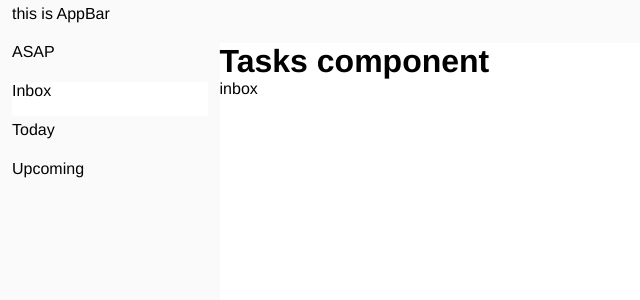
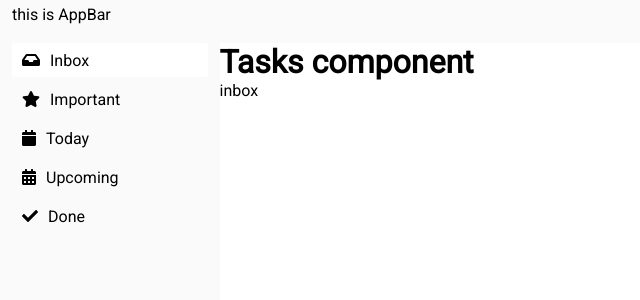
Before and after one commit to rafalrybicki/task_manager, a Vue app: page /inbox in a window 1280 px wide. Shown: the top 300 px of the page, without its empty margins (0-640 px from the left). Built offline with nearby package versions, Linux system fonts and the light colour scheme.

Commit message:
Change MenuItem component

```diff
--- a/public/index.html
+++ b/public/index.html
@@ -5,6 +5,7 @@
     <meta http-equiv="X-UA-Compatible" content="IE=edge">
     <meta name="viewport" content="width=device-width,initial-scale=1.0">
     <link rel="icon" href="<%= BASE_URL %>favicon.ico">
+    <link href="https://fonts.googleapis.com/css2?family=Roboto:ital,wght@0,400;1,500&display=swap" rel="stylesheet">
     <link rel="stylesheet" href="style.css">
     <title><%= htmlWebpackPlugin.options.title %></title>
   </head>
--- a/public/style.css
+++ b/public/style.css
@@ -2,7 +2,7 @@
    padding: 0;
    margin: 0;
    box-sizing: border-box;
-   font-family: Helvetica,Arial,sans-serif;
+   font-family: 'Roboto', sans-serif;
 }
 
 body {
--- a/src/components/Menu.vue
+++ b/src/components/Menu.vue
@@ -16,10 +16,11 @@ export default {
    data() {
       return {
          items: [
-            {to: '/asap', title: 'ASAP', icon: '?'},
-            {to: '/inbox', title: 'Inbox', icon: '?'},
-            {to: '/today', title: 'Today', icon: '?'},
-            {to: '/upcoming', title: 'Upcoming', icon: '?'},
+            {to: '/inbox', title: 'Inbox', icon: 'inbox'},
+            {to: '/important', title: 'Important', icon: 'star'},
+            {to: '/today', title: 'Today', icon: 'calendar'},
+            {to: '/upcoming', title: 'Upcoming', icon: 'calendar-alt'},
+            {to: '/done', title: 'Done', icon: 'check'},
          ]
       }
    }
--- a/src/components/MenuItem.vue
+++ b/src/components/MenuItem.vue
@@ -3,7 +3,10 @@
       <router-link
          :to="itemData.to"
          class="flex radius"
-      >{{itemData.title}}</router-link>
+      >
+         <font-awesome-icon :icon="itemData.icon"></font-awesome-icon>
+         {{itemData.title}}
+      </router-link>
    </li>
 </template>
 
@@ -23,9 +26,15 @@ export default {
       height: 34px;
       transition: all 0.1s;
       margin-bottom: 5px;
+      padding-top: 8px;
    }
 
     a:hover, .router-link-exact-active {
       background-color: white;
    }
+
+   svg {
+      margin: 0 10px;
+      margin-top: 1px;
+   }
 </style>
--- a/src/main.js
+++ b/src/main.js
@@ -2,11 +2,11 @@ import Vue from 'vue'
 import App from './App.vue'
 import router from './router'
 import { library } from '@fortawesome/fontawesome-svg-core'
-import { faInbox, faCalendarAlt } from '@fortawesome/free-solid-svg-icons'
-import { faCalendar } from '@fortawesome/free-regular-svg-icons'
+import { faInbox, faCalendar, faCalendarAlt, faStar, faCheck } from '@fortawesome/free-solid-svg-icons'
+// import { faCalendar } from '@fortawesome/free-regular-svg-icons'
 import { FontAwesomeIcon } from '@fortawesome/vue-fontawesome'
 
-library.add(faInbox, faCalendar, faCalendarAlt)
+library.add(faInbox, faCalendar, faCalendarAlt, faStar, faCheck)
 Vue.component('font-awesome-icon', FontAwesomeIcon)
 
 Vue.config.productionTip = false
--- a/src/router.js
+++ b/src/router.js
@@ -5,11 +5,12 @@ Vue.use(VueRouter)
 const Tasks = () => import(/* webpackChunkName: "Tasks" */ './pages/Tasks.vue')
 
 const routes = [
-   { path: '/', redirect: '/inbox', component: Tasks, name: 'home'},
-   { path: '/asap/:id?', component: Tasks, name: 'asap' },
+   { path: '/', redirect: '/inbox', component: Tasks},
    { path: '/inbox/:id?', component: Tasks, name: 'inbox' },
+   { path: '/important/:id?', component: Tasks, name: 'important' },
    { path: '/today/:id?', component: Tasks, name: 'today' },
    { path: '/upcoming/:id?', component: Tasks, name: 'upcoming' },
+   { path: '/done/:id?', component: Tasks, name: 'done' },
    { path: '*', redirect: '/inbox' }
 ]
 
```
